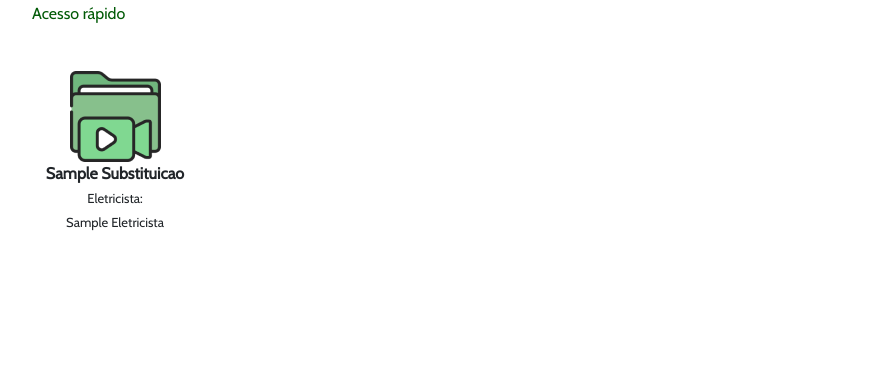
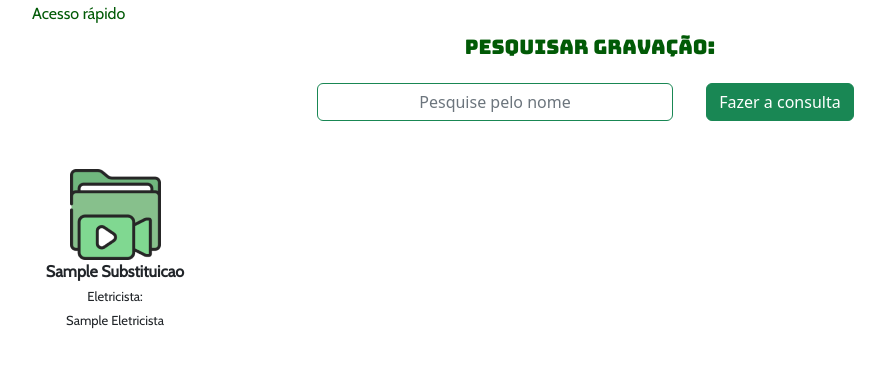
Before and after one commit to adrielebecker/ElektraBot-IFC, a PHP site: page /gravacao/gravacao-gerente.php in a window 1280 px wide. Shown: the part 87-466 px from the top of the page, without its empty margins (50-935 px from the left). Run offline with PHP 8.4, Linux system fonts and the light colour scheme; the visitor is signed in with stand-in values (Sample User, id 1); tables that the repository leaves empty hold one stand-in row (values such as "Sample post"); some libraries are stand-ins or nearby versions.

Commit message:
pesquisa em gravacoes eletricista

```diff
--- a/gravacao/acao.php
+++ b/gravacao/acao.php
@@ -69,7 +69,7 @@
 
             if ($busca != ""){
                 $busca = $busca.'%';
-                $query .= ' WHERE nome like :busca' ;
+                $query .= ' WHERE substituicao.nome like :busca' ;
             }
 
             $stmt = $conexao->prepare($query);
--- a/gravacao/gravacao-eletricista.php
+++ b/gravacao/gravacao-eletricista.php
@@ -88,12 +88,11 @@
                         $conexao = new PDO(MYSQL_DSN,USER,PASSWORD);
 
                         $busca = isset($_POST['busca']) ? $_POST['busca']: "";
-                        // $query = "SELECT * FROM substituicao";
                         $query = "SELECT video, gravacao.eletricista, substituicao.nome, substituicao.id FROM substituicao, gravacao WHERE substituicao.id = gravacao.substituicao";
 
                         if ($busca != ""){
                             $busca = $busca.'%';
-                            $query .= ' AND nome like :busca' ;
+                            $query .= ' AND substituicao.nome like :busca' ;
                         }
 
                         $stmt = $conexao->prepare($query);
--- a/gravacao/gravacao-gerente.php
+++ b/gravacao/gravacao-gerente.php
@@ -62,14 +62,45 @@
             </div>
         </div>
 
-        <div class="row mt-3">
+        <div class="row">
+            <div class="col-12 mt-1">
+                <h5 class="text-center titulo verde">Pesquisar Gravação:</h5>
+            </div>
+        </div>
+
+        <div class="row mt-3 text-center">
+            <div class="col-3"></div>
+            <div class="col-4">
+                <form action="" method="post">
+                    <input type="text" name="busca" id="busca" placeholder="Pesquise pelo nome" class="form-control text-center border-success">
+            </div>
+            <div class="col-2">
+                    <input type="submit" name="acao" id="acao" class="btn btn-success" value="Fazer a consulta">
+                </form>
+            </div>
+        </div>
+
+        <div class="col-12">
+            <div class="row mt-4">
+                <table class="table text-center table-bordered border-dark mt-3">
                 <?php
                     try{
                         $conexao = new PDO(MYSQL_DSN,USER,PASSWORD);
-
                         $query = "SELECT video, gravacao.gerente, gravacao.eletricista, substituicao.nome, substituicao.id, eletricista.nome, eletricista.id FROM substituicao, gravacao, eletricista WHERE substituicao.id = gravacao.substituicao AND gravacao.eletricista = eletricista.id";
 
+                        $busca = isset($_POST['busca']) ? $_POST['busca']: "";
+
+                        if ($busca != ""){
+                            $busca = $busca.'%';
+                            $query .= ' AND substituicao.nome like :busca' ;
+                        }
+
                         $stmt = $conexao->prepare($query);
+
+                        if ($busca != ""){
+                            $stmt->bindValue(':busca',$busca);
+                        }
+
                         $stmt->execute();
                         $gravacoes = $stmt->fetchAll();
 
@@ -90,12 +121,14 @@
                                 }
                             }
                         }
-                } catch(Exception $e){
-                    print("Erro ...<br>".$e->getMessage());
+
+
+                    }catch(PDOExeptio $e){
+                        print("Erro ao conectar com o banco de dados . . . <br>".$e->getMenssage());
                         die();
-
                     }
                     ?>
+                    </table>
             </div>
         </div>
     </div>
```
Lines whose indentation alone changed are shown as unchanged.
